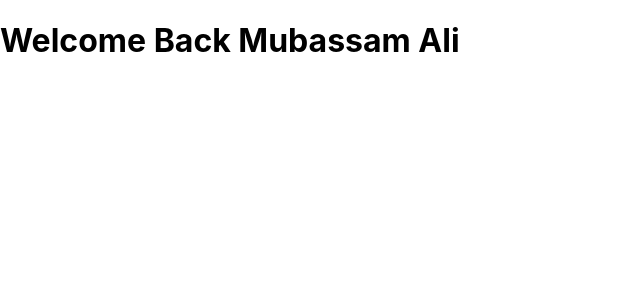
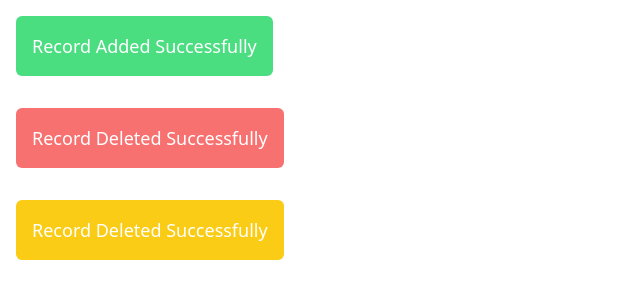
Before and after one commit to MubassamAli128/ReactClass1, a React (Create React App) app: page / in a window 1280 px wide. Shown: the top 300 px of the page, without its empty margins (0-640 px from the left). Built offline with nearby package versions, Linux system fonts and the light colour scheme.

Commit message:
E3 Done!

```diff
--- a/package.json
+++ b/package.json
@@ -31,5 +31,8 @@
       "last 1 firefox version",
       "last 1 safari version"
     ]
+  },
+  "devDependencies": {
+    "tailwindcss": "^3.4.17"
   }
 }
--- a/src/App.jsx
+++ b/src/App.jsx
@@ -1,11 +1,13 @@
-import Welcome from './pages/Welcome/Welcome.jsx';
-
-
+import Success from "./components/Alert/Success";
+import Danger from "./components/Alert/Danger";
+import Warn from "./components/Alert/Warning";
 
 function App(){
   return(
     <div>
-      <Welcome username="Mubassam Ali" />
+      <Success text="Record Added Successfully" />
+      <Danger text="Record Deleted Successfully" />
+      <Warn text="Record Deleted Successfully" />
     </div>
   );
 }
--- /dev/null
+++ b/src/components/Alert/Alert.jsx
@@ -0,0 +1,14 @@
+import { outerShape } from "./theme";
+
+function Alert(props){
+    return(
+        <div className={outerShape}>
+            <div className={props.alertClass}>
+                {props.alertMessage}
+            </div>
+        </div>
+    );
+}
+
+
+export default Alert;
--- /dev/null
+++ b/src/components/Alert/Danger.jsx
@@ -0,0 +1,12 @@
+import Alert from "./Alert";
+import { dangerBgTheme, textColor, shape } from "./theme";
+
+function Danger(data){
+    const styleList=`${dangerBgTheme} ${textColor} ${shape}`;
+    return(
+        <Alert alertClass={styleList} alertMessage={data.text} />
+    );
+}
+
+
+export default Danger;
--- /dev/null
+++ b/src/components/Alert/Success.jsx
@@ -0,0 +1,11 @@
+import Alert from "./Alert";
+import { successBgTheme,textColor,shape } from "./theme";
+
+function Success(data){
+    const styleList=`${successBgTheme} ${textColor} ${shape}`;
+    return(
+        <Alert alertClass={styleList} alertMessage={data.text} />
+    );
+}
+
+export default Success;
--- /dev/null
+++ b/src/components/Alert/Warning.jsx
@@ -0,0 +1,12 @@
+import Alert from "./Alert";
+import { warnBgTheme, textBlack, shape } from "./theme";
+
+function Warn(data){
+    const styleList=`${warnBgTheme} ${textBlack} ${shape}`;
+    return(
+        <Alert alertClass={styleList} alertMessage={data.text} />
+    );
+}
+
+
+export default Warn;
--- /dev/null
+++ b/src/components/Alert/theme.js
@@ -0,0 +1,7 @@
+export const successBgTheme="bg-green-400";
+export const warnBgTheme="bg-yellow-400";
+export const dangerBgTheme="bg-red-400";
+export const textColor="text-white";
+export const textBlack="text-white";
+export const shape="rounded-md p-4 text-lg";
+export const outerShape="flex p-4";
--- a/src/index.css
+++ b/src/index.css
@@ -1,13 +1,3 @@
-body {
-  margin: 0;
-  font-family: -apple-system, BlinkMacSystemFont, 'Segoe UI', 'Roboto', 'Oxygen',
-    'Ubuntu', 'Cantarell', 'Fira Sans', 'Droid Sans', 'Helvetica Neue',
-    sans-serif;
-  -webkit-font-smoothing: antialiased;
-  -moz-osx-font-smoothing: grayscale;
-}
-
-code {
-  font-family: source-code-pro, Menlo, Monaco, Consolas, 'Courier New',
-    monospace;
-}
+@tailwind base;
+@tailwind components;
+@tailwind utilities;
--- a/src/pages/Welcome/Welcome.jsx
+++ /dev/null
@@ -1,9 +0,0 @@
-function Welcome(props){
-    return(
-        <div>
-            <h1>Welcome Back {props.username}</h1>
-        </div>
-    );
-}
-
-export default Welcome
--- /dev/null
+++ b/tailwind.config.js
@@ -0,0 +1,10 @@
+/** @type {import('tailwindcss').Config} */
+module.exports = {
+  content: [
+    "./src/**/*.{js,jsx,ts,tsx}",
+  ],
+  theme: {
+    extend: {},
+  },
+  plugins: [],
+}
```
Also changed, not shown: 1 other file (tests, documents, lock files or other folders).
